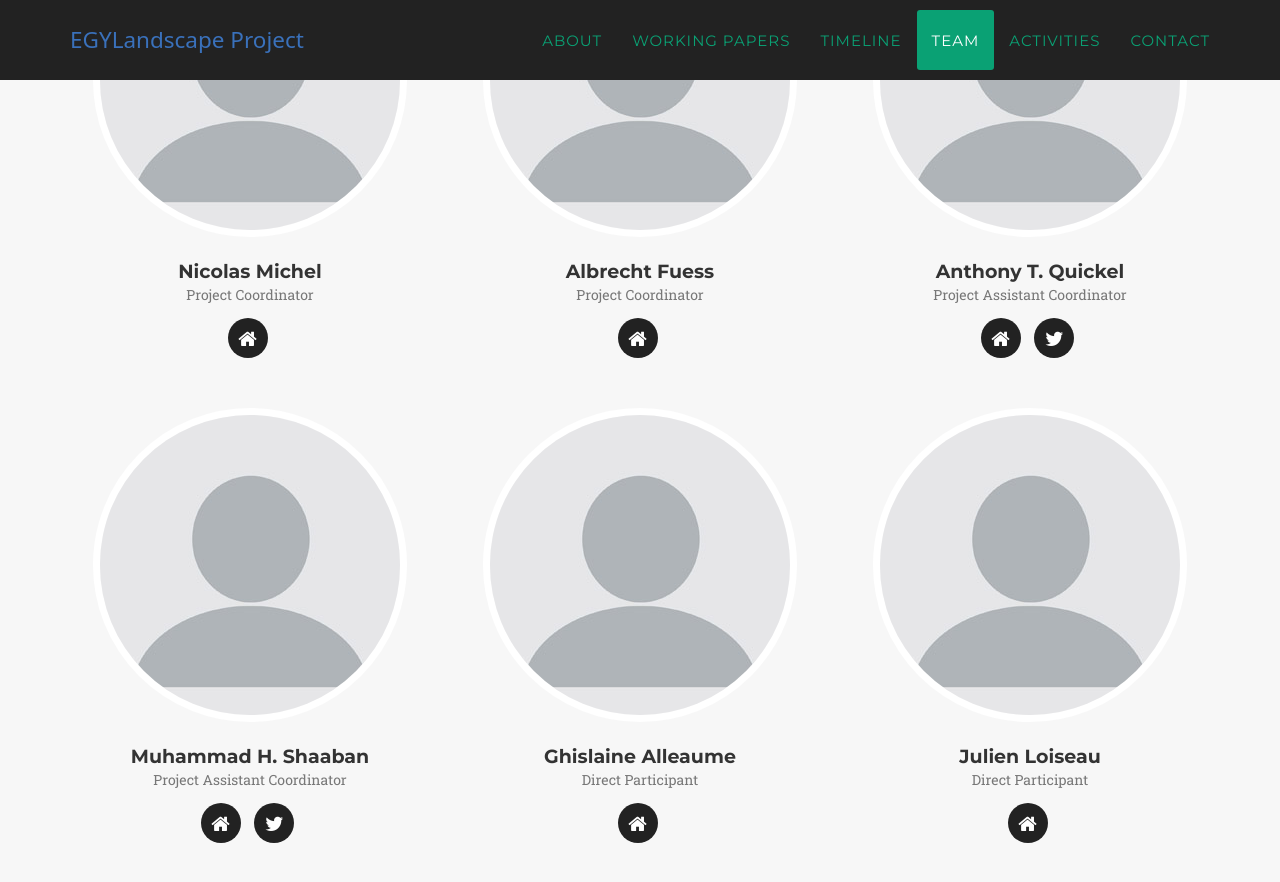
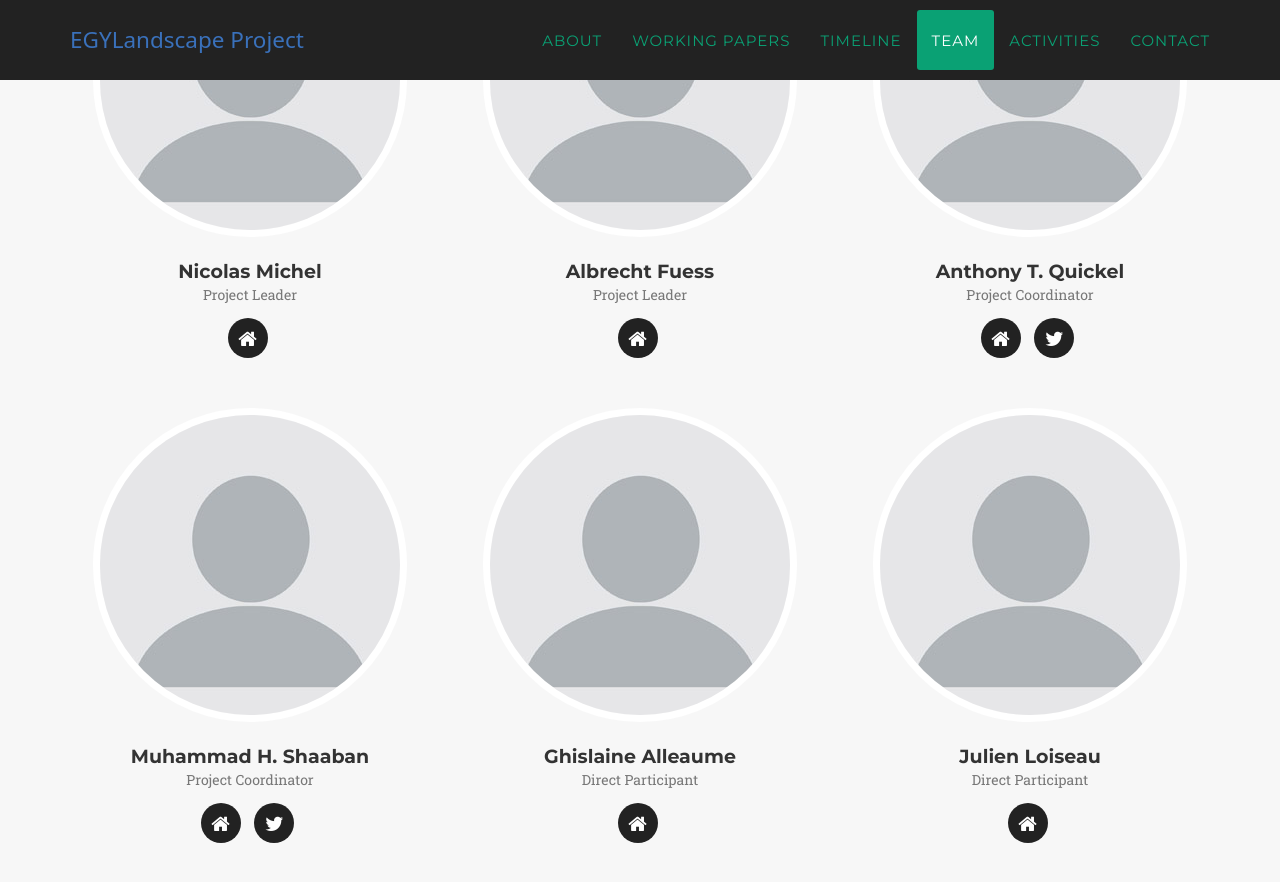
Before and after one commit to mhshaaban/egylandscapeproject.github.io, a Jekyll site: the page built from index.html, in a window 1280 px wide and 900 px high, scrolled down 6083 px. Shown: the top 882 px of the window. Built offline with Jekyll 4.4.1, drawn with Linux system fonts in a browser that asks for light colours; some web fonts are replaced.

Commit message:
Update _config.yml

```diff
--- a/_config.yml
+++ b/_config.yml
@@ -11,21 +11,21 @@ description: "Write an awesome description for your new site here. You can edit
 people:
 - name: Nicolas Michel
   pic: 3
-  position: Project Coordinator
+  position: Project Leader
   social:
     - title: home
       url: http://iremam.cnrs.fr/spip.php?article68&lang=fr
 
 - name: Albrecht Fuess
   pic: 3
-  position: Project Coordinator
+  position: Project Leader
   social:
     - title: home
       url: https://www.uni-marburg.de/de/cnms/islamwissenschaft/fachgebiet/team/prof-dr-albrecht-fuess
 
 - name: Anthony T. Quickel
   pic: 3
-  position: Project Assistant Coordinator
+  position: Project Coordinator
   social:
     - title: home
       url: http://www.anthonytquickel.com
@@ -34,7 +34,7 @@ people:
 
 - name: Muhammad H. Shaaban
   pic: 3
-  position: Project Assistant Coordinator
+  position: Project Coordinator
   social:
     - title: home
       url: https://qmul.academia.edu/MuhammadShaaban
```
